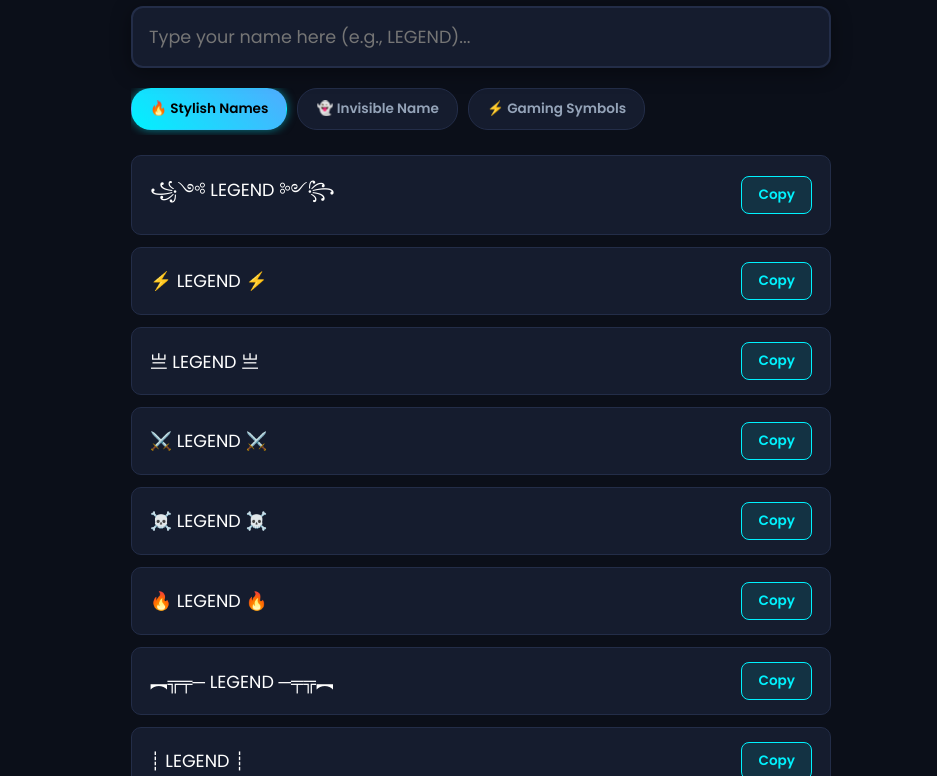
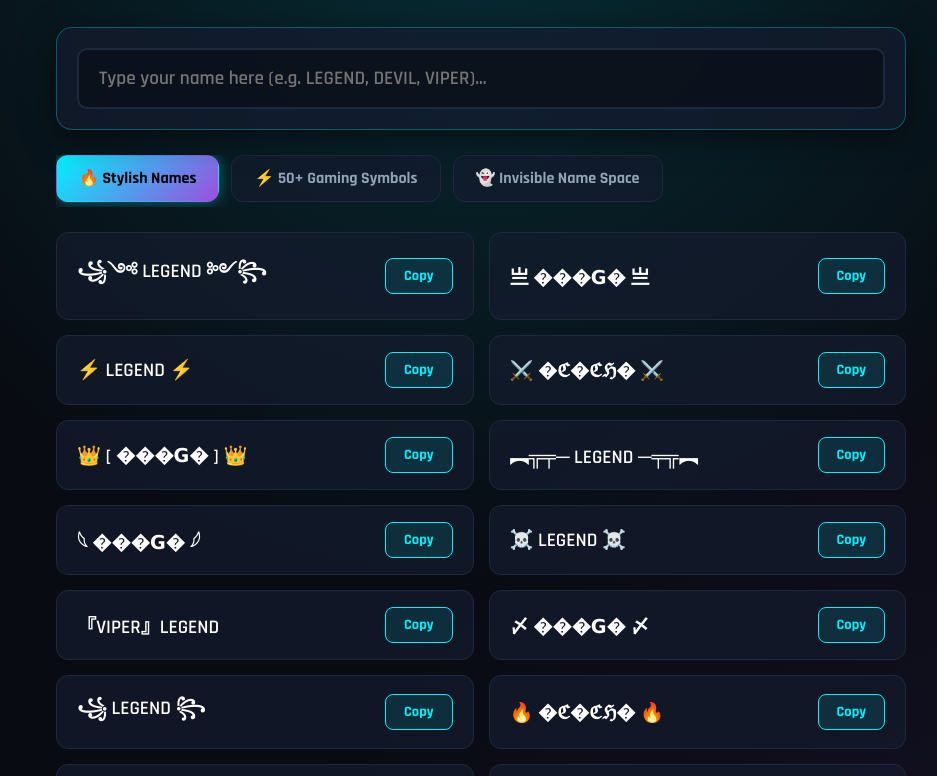
Before and after one commit to prabhatsahmechanical-hue/BGMI-Free-Fire-Gaming-Symbol-Generator, a plain HTML site: page index.html in a window 1280 px wide. Shown: the part 105-881 px from the top of the page, without its empty margins (159-1096 px from the left). Drawn offline with Linux system fonts and the light colour scheme.

Commit message:
Update index.html

```diff
--- a/index.html
+++ b/index.html
@@ -3,76 +3,200 @@
 <head>
   <meta charset="UTF-8">
   <meta name="viewport" content="width=device-width, initial-scale=1.0">
-  <title>🔥 Pro Gaming Name & Symbol Generator | BGMI & Free Fire</title>
-  <meta name="description" content="Generate cool neon symbols, invisible space, and pro fancy names for BGMI, Free Fire, and PUBG. One-click copy!">
-  <link href="https://fonts.googleapis.com/css2?family=Orbitron:wght@500;800&family=Poppins:wght@400;600&display=swap" rel="stylesheet">
+  <title>🔥 Pro Gamer Name Studio | BGMI & Free Fire Fancy Text Generator</title>
+  <meta name="description" content="Generate 1000+ cool gaming names, symbols, invisible space, and clan tags for BGMI, Free Fire, and PUBG.">
+  <link href="https://fonts.googleapis.com/css2?family=Orbitron:wght@500;700;900&family=Rajdhani:wght@500;600;700&display=swap" rel="stylesheet">
   <style>
     :root {
-      --bg: #0b0f19;
-      --card-bg: #151c2e;
-      --accent: #00f2fe;
-      --accent-pink: #4facfe;
-      --text: #f1f5f9;
-      --border: #232d48;
+      --bg-dark: #080b12;
+      --card-bg: rgba(21, 28, 46, 0.7);
+      --border-color: #1e293b;
+      --neon-cyan: #00f2fe;
+      --neon-purple: #9d4edd;
+      --text-main: #f8fafc;
+      --text-sub: #94a3b8;
     }
-    * { box-sizing: border-box; font-family: 'Poppins', sans-serif; margin: 0; padding: 0; }
-    body { background-color: var(--bg); color: var(--text); padding: 20px 10px; display: flex; flex-direction: column; align-items: center; min-height: 100vh; }
 
-    header { text-align: center; margin-bottom: 25px; }
-    h1 { font-family: 'Orbitron', sans-serif; font-size: 2rem; background: linear-gradient(45deg, #00f2fe, #4facfe); -webkit-background-clip: text; -webkit-text-fill-color: transparent; text-shadow: 0 0 20px rgba(0, 242, 254, 0.3); }
-    p.subtitle { color: #94a3b8; font-size: 0.9rem; margin-top: 5px; }
+    * { box-sizing: border-box; font-family: 'Rajdhani', sans-serif; margin: 0; padding: 0; }
 
-    .main-container { width: 100%; max-width: 700px; }
+    body {
+      background-color: var(--bg-dark);
+      background-image: radial-gradient(circle at 50% 0%, rgba(0, 242, 254, 0.15), transparent 50%),
+                        radial-gradient(circle at 100% 100%, rgba(157, 78, 221, 0.1), transparent 50%);
+      color: var(--text-main);
+      min-height: 100vh;
+      padding: 30px 15px;
+      display: flex;
+      flex-direction: column;
+      align-items: center;
+    }
 
-    /* Input Box */
-    .input-box { position: relative; margin-bottom: 20px; }
-    .input-box input { width: 100%; padding: 16px; border-radius: 12px; border: 2px solid var(--border); background: var(--card-bg); color: #fff; font-size: 1.1rem; outline: none; transition: 0.3s; box-shadow: 0 4px 20px rgba(0, 0, 0, 0.4); }
-    .input-box input:focus { border-color: var(--accent); box-shadow: 0 0 15px rgba(0, 242, 254, 0.4); }
+    header { text-align: center; margin-bottom: 30px; }
+    h1 {
+      font-family: 'Orbitron', sans-serif;
+      font-weight: 900;
+      font-size: 2.2rem;
+      letter-spacing: 2px;
+      background: linear-gradient(135deg, var(--neon-cyan), var(--neon-purple));
+      -webkit-background-clip: text;
+      -webkit-text-fill-color: transparent;
+      text-transform: uppercase;
+      text-shadow: 0 0 30px rgba(0, 242, 254, 0.3);
+    }
+    p.subtitle { color: var(--text-sub); font-size: 1rem; margin-top: 6px; font-weight: 500; }
 
-    /* Tabs */
-    .tabs { display: flex; gap: 10px; margin-bottom: 20px; overflow-x: auto; padding-bottom: 5px; }
-    .tab-btn { background: var(--card-bg); color: #94a3b8; border: 1px solid var(--border); padding: 10px 18px; border-radius: 20px; cursor: pointer; white-space: nowrap; font-weight: 600; font-size: 0.85rem; transition: 0.3s; }
-    .tab-btn.active, .tab-btn:hover { background: linear-gradient(45deg, #00f2fe, #4facfe); color: #000; border-color: transparent; box-shadow: 0 0 10px rgba(0, 242, 254, 0.5); }
+    .app-container { width: 100%; max-width: 850px; }
 
-    /* Output Grid */
-    .results-grid { display: flex; flex-direction: column; gap: 12px; }
-    .name-card { background: var(--card-bg); border: 1px solid var(--border); border-radius: 10px; padding: 14px 18px; display: flex; justify-content: space-between; align-items: center; transition: 0.2s; }
-    .name-card:hover { border-color: var(--accent); transform: translateY(-2px); }
-    .name-text { font-size: 1.1rem; word-break: break-all; color: #fff; }
+    /* Search & Input Box */
+    .input-section {
+      background: var(--card-bg);
+      backdrop-filter: blur(10px);
+      border: 1px solid rgba(0, 242, 254, 0.3);
+      padding: 20px;
+      border-radius: 16px;
+      box-shadow: 0 8px 32px rgba(0, 0, 0, 0.5);
+      margin-bottom: 25px;
+    }
+    .input-box {
+      width: 100%;
+      padding: 16px 20px;
+      border-radius: 10px;
+      border: 2px solid var(--border-color);
+      background: rgba(10, 15, 26, 0.8);
+      color: #fff;
+      font-size: 1.2rem;
+      font-weight: 600;
+      outline: none;
+      transition: all 0.3s ease;
+    }
+    .input-box:focus {
+      border-color: var(--neon-cyan);
+      box-shadow: 0 0 15px rgba(0, 242, 254, 0.4);
+    }
 
-    .copy-btn { background: rgba(0, 242, 254, 0.1); color: var(--accent); border: 1px solid var(--accent); padding: 8px 16px; border-radius: 8px; cursor: pointer; font-weight: 600; font-size: 0.85rem; transition: 0.3s; }
-    .copy-btn:hover { background: var(--accent); color: #000; }
-    .copied { background: #22c55e !important; color: #fff !important; border-color: #22c55e !important; }
+    /* Tabs Bar */
+    .tabs-bar {
+      display: flex;
+      gap: 12px;
+      margin-bottom: 25px;
+      overflow-x: auto;
+      padding-bottom: 5px;
+    }
+    .tab-btn {
+      background: var(--card-bg);
+      color: var(--text-sub);
+      border: 1px solid var(--border-color);
+      padding: 12px 22px;
+      border-radius: 12px;
+      cursor: pointer;
+      font-weight: 700;
+      font-size: 1rem;
+      white-space: nowrap;
+      transition: 0.3s ease;
+      display: flex;
+      align-items: center;
+      gap: 8px;
+    }
+    .tab-btn:hover, .tab-btn.active {
+      background: linear-gradient(135deg, var(--neon-cyan), var(--neon-purple));
+      color: #000;
+      border-color: transparent;
+      box-shadow: 0 0 15px rgba(0, 242, 254, 0.4);
+    }
+
+    /* Results Grid */
+    .results-grid { display: grid; grid-template-columns: repeat(auto-fill, minmax(360px, 1fr)); gap: 15px; }
+
+    .name-card {
+      background: var(--card-bg);
+      border: 1px solid var(--border-color);
+      border-radius: 12px;
+      padding: 16px 20px;
+      display: flex;
+      justify-content: space-between;
+      align-items: center;
+      transition: all 0.2s ease;
+    }
+    .name-card:hover {
+      border-color: var(--neon-cyan);
+      transform: translateY(-2px);
+      box-shadow: 0 4px 20px rgba(0, 242, 254, 0.15);
+    }
+    .name-text { font-size: 1.2rem; font-weight: 600; color: #fff; word-break: break-all; }
+
+    /* Action Buttons */
+    .copy-btn {
+      background: rgba(0, 242, 254, 0.1);
+      color: var(--neon-cyan);
+      border: 1px solid var(--neon-cyan);
+      padding: 8px 18px;
+      border-radius: 8px;
+      cursor: pointer;
+      font-weight: 700;
+      font-size: 0.9rem;
+      transition: 0.3s;
+    }
+    .copy-btn:hover { background: var(--neon-cyan); color: #000; }
+    .copied { background: #10b981 !important; color: #fff !important; border-color: #10b981 !important; }
 
     /* Special Invisible Space Box */
-    .invisible-box { background: linear-gradient(135deg, #1e2640, #151c2e); border: 1px dashed var(--accent); border-radius: 12px; padding: 20px; text-align: center; margin-bottom: 20px; }
-    .invisible-box h3 { font-family: 'Orbitron', sans-serif; color: var(--accent); font-size: 1.1rem; margin-bottom: 8px; }
-    .invisible-box p { font-size: 0.85rem; color: #94a3b8; margin-bottom: 12px; }
+    .invisible-box {
+      background: linear-gradient(135deg, rgba(30, 41, 59, 0.8), rgba(15, 23, 42, 0.9));
+      border: 1px dashed var(--neon-cyan);
+      border-radius: 16px;
+      padding: 30px;
+      text-align: center;
+    }
+    .invisible-box h2 { font-family: 'Orbitron', sans-serif; color: var(--neon-cyan); margin-bottom: 10px; }
+    .invisible-box p { color: var(--text-sub); margin-bottom: 20px; font-size: 1.05rem; }
 
     /* Symbols Grid */
-    .symbols-grid { display: grid; grid-template-columns: repeat(auto-fill, minmax(60px, 1fr)); gap: 10px; }
-    .symbol-btn { background: var(--card-bg); border: 1px solid var(--border); padding: 12px; border-radius: 8px; color: #fff; font-size: 1.2rem; cursor: pointer; text-align: center; transition: 0.2s; }
-    .symbol-btn:hover { border-color: var(--accent); background: rgba(0,242,254,0.1); }
+    .symbols-grid {
+      display: grid;
+      grid-template-columns: repeat(auto-fill, minmax(70px, 1fr));
+      gap: 12px;
+    }
+    .symbol-card {
+      background: var(--card-bg);
+      border: 1px solid var(--border-color);
+      padding: 15px;
+      border-radius: 10px;
+      font-size: 1.4rem;
+      text-align: center;
+      cursor: pointer;
+      transition: 0.2s;
+    }
+    .symbol-card:hover {
+      border-color: var(--neon-cyan);
+      background: rgba(0, 242, 254, 0.1);
+      transform: scale(1.05);
+    }
+
+    @media (max-width: 600px) {
+      .results-grid { grid-template-columns: 1fr; }
+      h1 { font-size: 1.6rem; }
+    }
   </style>
 </head>
 <body>
 
   <header>
-    <h1>🎮 GAMER NAME STUDIO</h1>
-    <p class="subtitle">Generate Pro BGMI & Free Fire Names, Symbols & Invisible Space</p>
+    <h1>🎮 PRO GAMER STUDIO</h1>
+    <p class="subtitle">Ultimate Gaming Name, Symbols & Invisible Character Generator</p>
   </header>
 
-  <div class="main-container">
+  <div class="app-container">
 
-    <div class="input-box">
-      <input type="text" id="username" placeholder="Type your name here (e.g., LEGEND)..." oninput="renderAll()">
+    <!-- Input Field -->
+    <div class="input-section">
+      <input type="text" id="username" class="input-box" placeholder="Type your name here (e.g. LEGEND, DEVIL, VIPER)..." oninput="generateNames()">
     </div>
 
     <!-- Navigation Tabs -->
-    <div class="tabs">
-      <button class="tab-btn active" onclick="switchTab('stylish')">🔥 Stylish Names</button>
-      <button class="tab-btn" onclick="switchTab('invisible')">👻 Invisible Name</button>
-      <button class="tab-btn" onclick="switchTab('symbols')">⚡ Gaming Symbols</button>
+    <div class="tabs-bar">
+      <button class="tab-btn active" onclick="switchTab('stylish', this)">🔥 Stylish Names</button>
+      <button class="tab-btn" onclick="switchTab('symbols', this)">⚡ 50+ Gaming Symbols</button>
+      <button class="tab-btn" onclick="switchTab('invisible', this)">👻 Invisible Name Space</button>
     </div>
 
     <!-- TAB 1: STYLISH NAMES -->
@@ -80,53 +204,84 @@
       <div class="results-grid" id="stylish-results"></div>
     </div>
 
-    <!-- TAB 2: INVISIBLE NAME -->
+    <!-- TAB 2: SYMBOLS LIBRARY -->
+    <div id="tab-symbols" class="tab-content" style="display: none;">
+      <div class="symbols-grid" id="symbols-results"></div>
+    </div>
+
+    <!-- TAB 3: INVISIBLE NAME -->
     <div id="tab-invisible" class="tab-content" style="display: none;">
       <div class="invisible-box">
-        <h3>BGMI / FF Invisible Space Character</h3>
-        <p>Copy this special unicode character to hide your name in BGMI or Free Fire!</p>
-        <button class="copy-btn" style="padding: 12px 24px; font-size: 1rem;" onclick="copyInvisible(this)">Copy Invisible Space 👻</button>
+        <h2>BGMI / Free Fire Invisible Space</h2>
+        <p>Use this special Unicode character to make your name completely invisible in-game!</p>
+        <button class="copy-btn" style="padding: 14px 28px; font-size: 1.1rem;" onclick="copyInvisible(this)">Copy Invisible Character 👻</button>
       </div>
-    </div>
-
-    <!-- TAB 3: SYMBOLS LIBRARY -->
-    <div id="tab-symbols" class="tab-content" style="display: none;">
-      <div class="symbols-grid" id="symbols-container"></div>
     </div>
 
   </div>
 
   <script>
-    const symbols = ["꧁༺", "༻꧂", "⚡", "☣️", "⚔️", "🔥", "★", "☠️", "👑", "︻╦╤─", "🎯", "✦", "亗", "ᯓ", "꧅", "☯︎", "〆", "父", "⧼", "⧽"];
+    // Huge Symbols Library
+    const gamingSymbols = [
+      "꧁༺", "༻꧂", "⚡", "☣️", "⚔️", "🔥", "★", "☠️", "👑", "︻╦╤─",
+      "🎯", "✦", "亗", "ᯓ", "꧅", "☯︎", "〆", "父", "⧼", "⧽",
+      "꧁", "༻", "☣", "☬", "☫", "࿐", "𓆩", "𓆪", "ㄔ", "✈",
+      "☁", "🖤", "🗡️", "🛡️", "🔱", "𓄂", "★彡", "彡★", "『", "』",
+      "⁓", "†", "∆", "♠", "♣", "♦", "♥", "░", "█", "☯"
+    ];
 
-    function switchTab(tabName) {
+    // Font Converters
+    function toMathematicalBold(str) {
+      const normal = "ABCDEFGHIJKLMNOPQRSTUVWXYZabcdefghijklmnopqrstuvwxyz0123456789";
+      const bold   = "𝗔𝗕𝗖𝗗𝗘𝗙𝗚𝗛𝗜𝗝𝗞𝗟𝗠𝗡𝗢𝗣𝗤𝗥𝗦𝗧𝗨𝗩𝗪𝗫𝗬𝗭𝗮𝗯𝗰𝗱𝗲𝗳𝗴𝗵𝗶𝗷𝗸𝗹𝗺𝗻𝗼𝗽𝗾𝗿𝘀𝘁𝘂𝘃𝘄𝘅𝘆𝘇𝟬𝟭𝟮𝟯𝟰𝟱𝟲𝟳𝟴𝟵";
+      return str.split('').map(c => { const i = normal.indexOf(c); return i !== -1 ? bold[i] : c; }).join('');
+    }
+
+    function toGothic(str) {
+      const normal = "ABCDEFGHIJKLMNOPQRSTUVWXYZabcdefghijklmnopqrstuvwxyz";
+      const gothic = "𝔄𝔅ℭ𝔇𝔈𝔉𝔁ℌℑ𝔍𝔎𝔏𝔍𝔝𝔞𝔟𝔠𝔡𝔢𝔣𝔤𝔥𝔦𝔟𝔧𝔨𝔩𝔪𝔫𝔬𝔭𝔮𝔯𝔰𝔱𝔲𝔳𝔴𝔵𝔶𝔷";
+      return str.split('').map(c => { const i = normal.indexOf(c); return i !== -1 ? gothic[i] : c; }).join('');
+    }
+
+    function switchTab(tabId, btn) {
       document.querySelectorAll('.tab-content').forEach(el => el.style.display = 'none');
       document.querySelectorAll('.tab-btn').forEach(el => el.classList.remove('active'));
-
-      document.getElementById(`tab-${tabName}`).style.display = 'block';
-      event.currentTarget.classList.add('active');
+      document.getElementById(`tab-${tabId}`).style.display = 'block';
+      btn.classList.add('active');
     }
 
-    function renderAll() {
-      const val = document.getElementById('username').value || "LEGEND";
+    function generateNames() {
+      const val = document.getElementById('username').value.trim() || "LEGEND";
       const container = document.getElementById('stylish-results');
       container.innerHTML = "";
 
-      // Variations
-      const variations = [
+      const boldVal = toMathematicalBold(val);
+      const gothicVal = toGothic(val);
+
+      const templates = [
         `꧁༺ ${val} ༻꧂`,
-        `⚡ ${val} ⚡`,
-        `亗 ${val} 亗`,
-        `⚔️ ${val} ⚔️`,
+        `亗 ${boldVal} 亗`,
+        `⚡ ${val.toUpperCase()} ⚡`,
+        `⚔️ ${gothicVal} ⚔️`,
+        `👑 [ ${boldVal} ] 👑`,
+        `︻╦╤─ ${val} ─╤╦︻`,
+        `𓆩 ${boldVal} 𓆪`,
         `☠️ ${val} ☠️`,
-        `🔥 ${val} 🔥`,
-        `︻╦╤─ ${val} ─╤╦︻`,
-        `┊ ${val} ┊`,
-        `ᯓ ${val} ᯓ`,
-        `★ [${val}] ★`
+        `『VIPER』${val}`,
+        `〆 ${boldVal} 〆`,
+        `꧁ ${val} ꧂`,
+        `🔥 ${gothicVal} 🔥`,
+        `ᯓ ${boldVal} ᯓ`,
+        `父 ${val} 父`,
+        `✦ ${boldVal} ✦`,
+        `★ ${val} ★`,
+        `┊ ${boldVal} ┊`,
+        `🎯 ${val} 🎯`,
+        `☬ ${boldVal} ☬`,
+        `⧼ ${val} ⧽`
       ];
 
-      variations.forEach(text => {
+      templates.forEach(text => {
         const card = document.createElement('div');
         card.className = 'name-card';
         card.innerHTML = `
@@ -134,6 +289,19 @@
           <button class="copy-btn" onclick="copyText('${text}', this)">Copy</button>
         `;
         container.appendChild(card);
+      });
+    }
+
+    function renderSymbols() {
+      const grid = document.getElementById('symbols-results');
+      grid.innerHTML = "";
+      gamingSymbols.forEach(sym => {
+        const div = document.createElement('div');
+        div.className = 'symbol-card';
+        div.innerText = sym;
+        div.title = "Click to Copy";
+        div.onclick = function() { copyText(sym, this); };
+        grid.appendChild(div);
       });
     }
 
@@ -149,30 +317,18 @@
     }
 
     function copyInvisible(btn) {
-      // Hangul filler character used for invisible space in games
       navigator.clipboard.writeText("ㅤ");
       btn.innerText = "Copied Invisible Space! 👻";
       btn.classList.add('copied');
       setTimeout(() => {
-        btn.innerText = "Copy Invisible Space 👻";
+        btn.innerText = "Copy Invisible Character 👻";
         btn.classList.remove('copied');
       }, 2000);
     }
 
-    function loadSymbols() {
-      const grid = document.getElementById('symbols-container');
-      symbols.forEach(sym => {
-        const btn = document.createElement('button');
-        btn.className = 'symbol-btn';
-        btn.innerText = sym;
-        btn.onclick = () => copyText(sym, btn);
-        grid.appendChild(btn);
-      });
-    }
-
     // Init
-    renderAll();
-    loadSymbols();
+    generateNames();
+    renderSymbols();
   </script>
 
 </body>
```
